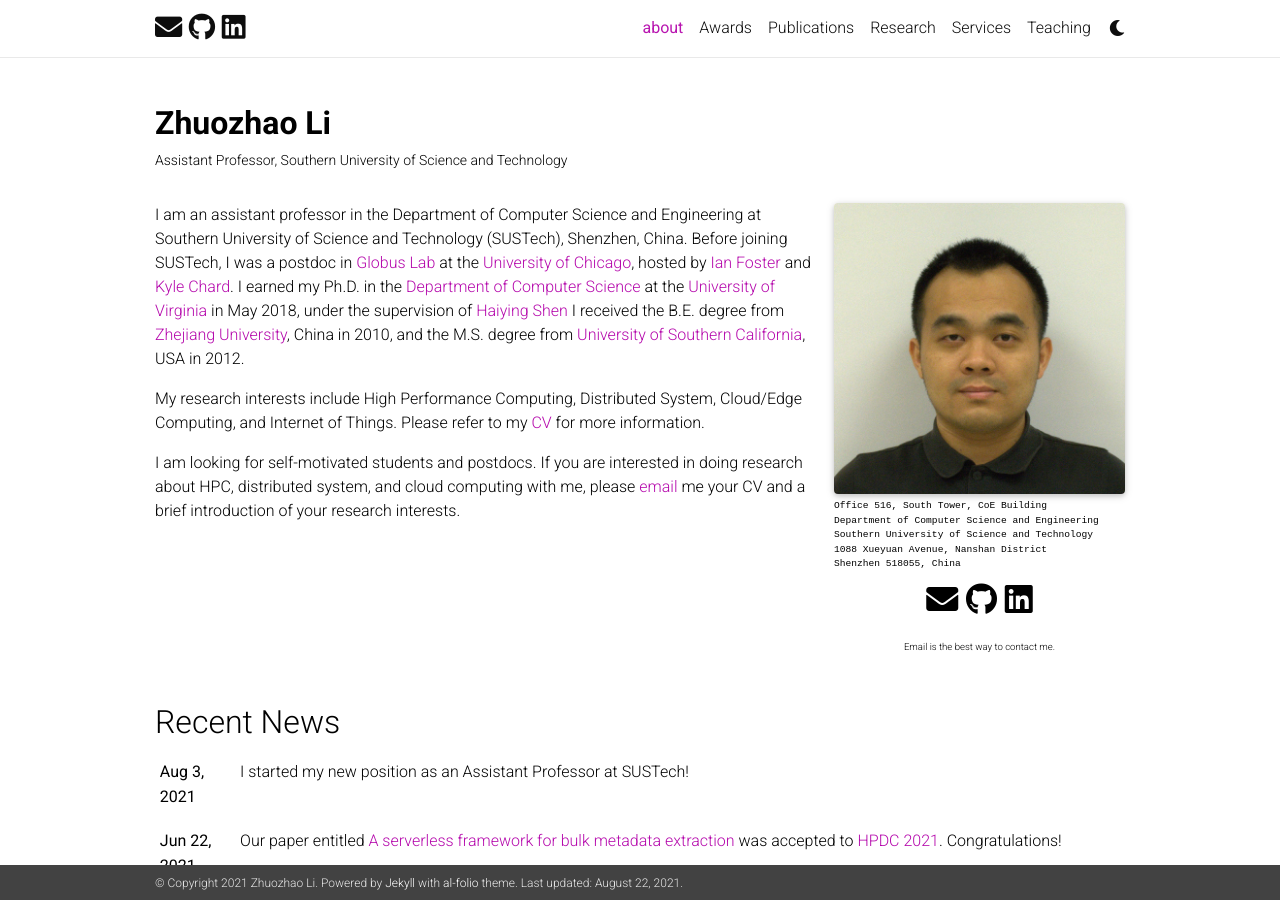
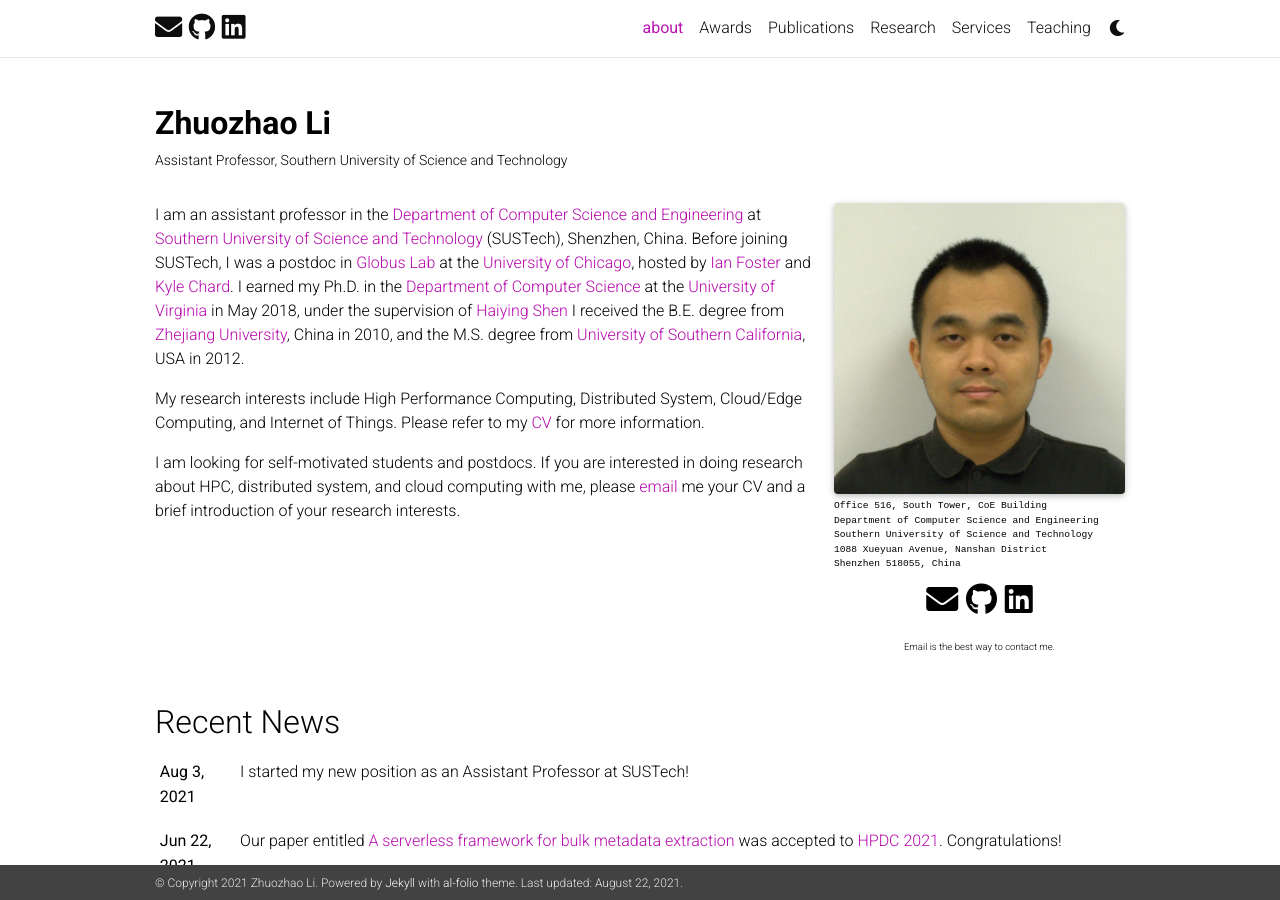
Before and after one commit to ZhuozhaoLi/ZhuozhaoLi.github.io, a Jekyll site: the page built from _pages/about.md, in a window 1280 px wide and 900 px high. Built offline with Jekyll 4.4.1, drawn with Linux system fonts in a browser that asks for light colours; nearby versions of some CDN libraries; comment, search, counter and statistics services are not loaded; a style sheet for code colours, icons or effects is not loaded; part of the change alters nothing that is shown.

```diff
--- a/_pages/about.md
+++ b/_pages/about.md
@@ -19,7 +19,7 @@ selected_papers: true # includes a list of papers marked as "selected={true}"
 social: true  # includes social icons at the bottom of the page
 ---
 
-I am an assistant professor in the Department of Computer Science and Engineering at Southern University of Science and Technology (SUSTech), Shenzhen, China.
+I am an assistant professor in the [Department of Computer Science and Engineering](http://cse.sustech.edu.cn/){:target="\_blank"} at [Southern University of Science and Technology](https://www.sustech.edu.cn/){:target="\_blank"} (SUSTech), Shenzhen, China.
 Before joining SUSTech, I was a postdoc in [Globus Lab](http://labs.globus.org/){:target="\_blank"} at the [University of Chicago](https://www.uchicago.edu/){:target="\_blank"}, hosted by [Ian Foster](http://www.ianfoster.org/){:target="\_blank"} and [Kyle Chard](https://kylechard.com/){:target="\_blank"}. I earned my Ph.D. in the [Department of Computer Science](http://www.cs.virginia.edu/){:target="\_blank"} at the [University of Virginia](http://www.virginia.edu/){:target="\_blank"} in May 2018, under the supervision of [Haiying Shen](http://www.cs.virginia.edu/~hs6ms/){:target="\_blank"}
 I received the B.E. degree <!--- in [Optical Engineering](http://opt.zju.edu.cn/english/){:target="\_blank"} --->
 from [Zhejiang University](http://www.zju.edu.cn/english/){:target="\_blank"}, China in 2010,
```
